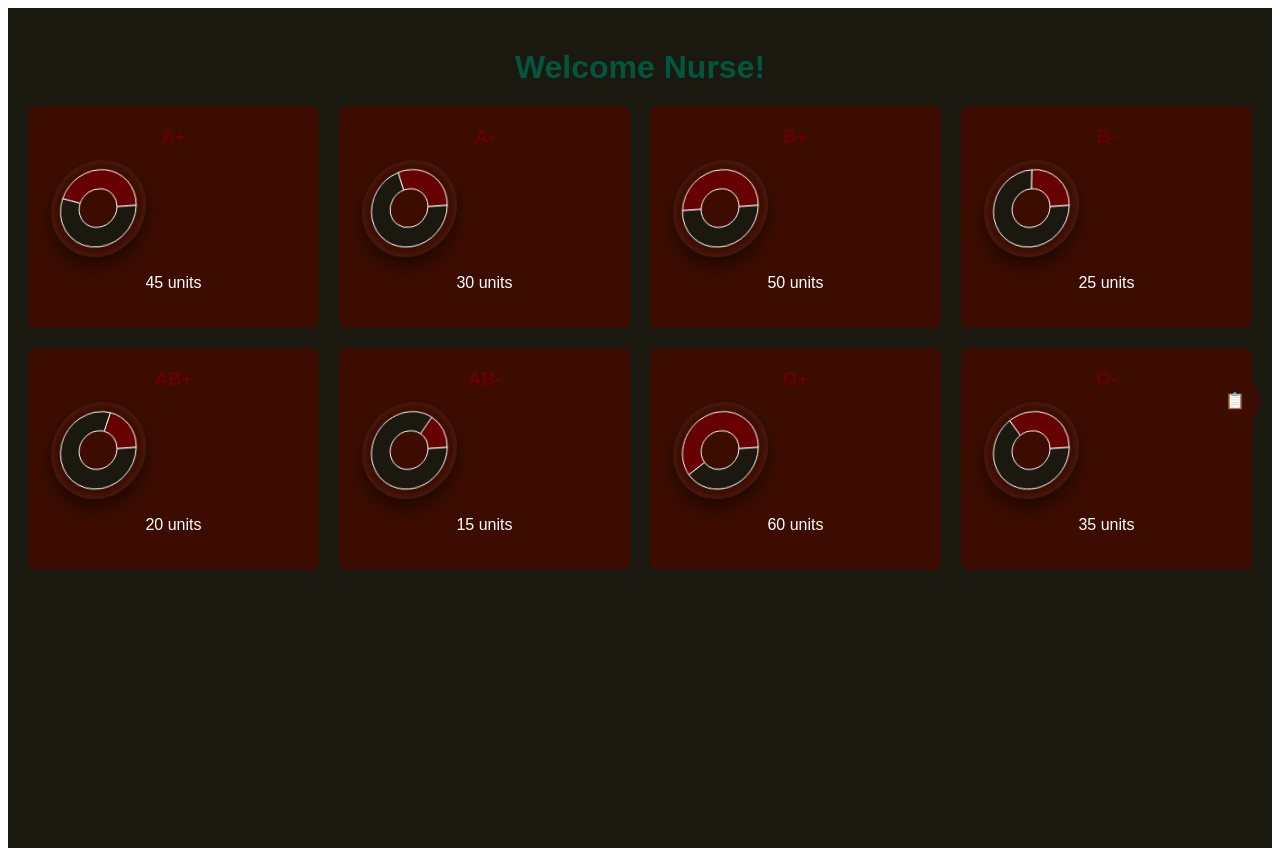
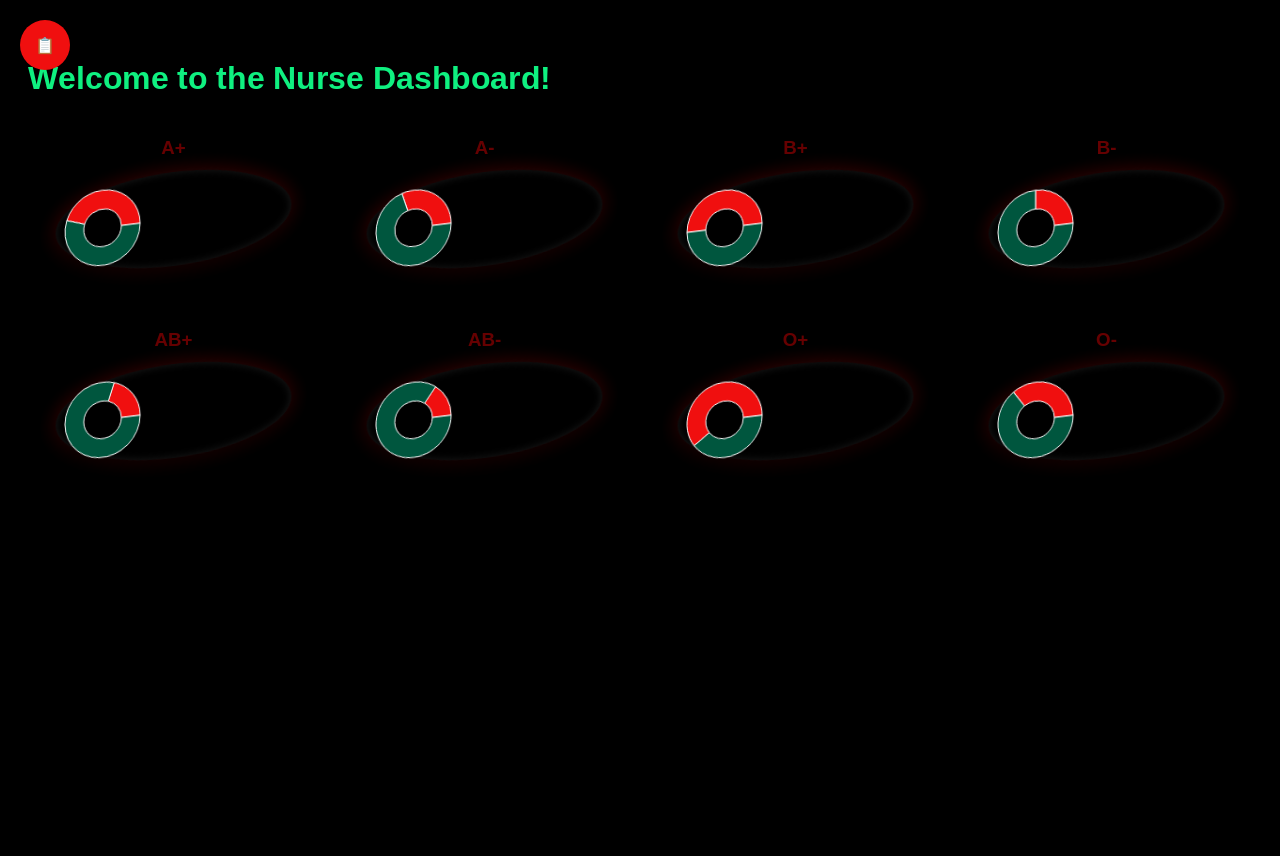
Before and after one commit to Jahnavi-verma/blood-bank, a Next.js app: page /Nurse in a window 1280 px wide. Built offline with nearby package versions, Linux system fonts and the light colour scheme.

Commit message:
making nurse ui better.

```diff
--- /dev/null
+++ b/src/app/Nurse/BlurText.tsx
@@ -0,0 +1,125 @@
+import { motion, Transition } from 'motion/react';
+import { useEffect, useRef, useState, useMemo } from 'react';
+
+type BlurTextProps = {
+  text?: string;
+  delay?: number;
+  className?: string;
+  animateBy?: 'words' | 'letters';
+  direction?: 'top' | 'bottom';
+  threshold?: number;
+  rootMargin?: string;
+  animationFrom?: Record<string, string | number>;
+  animationTo?: Array<Record<string, string | number>>;
+  easing?: (t: number) => number;
+  onAnimationComplete?: () => void;
+  stepDuration?: number;
+};
+
+const buildKeyframes = (
+  from: Record<string, string | number>,
+  steps: Array<Record<string, string | number>>
+): Record<string, Array<string | number>> => {
+  const keys = new Set<string>([...Object.keys(from), ...steps.flatMap(s => Object.keys(s))]);
+
+  const keyframes: Record<string, Array<string | number>> = {};
+  keys.forEach(k => {
+    keyframes[k] = [from[k], ...steps.map(s => s[k])];
+  });
+  return keyframes;
+};
+
+const BlurText: React.FC<BlurTextProps> = ({
+  text = '',
+  delay = 200,
+  className = '',
+  animateBy = 'words',
+  direction = 'top',
+  threshold = 0.1,
+  rootMargin = '0px',
+  animationFrom,
+  animationTo,
+  easing = (t: number) => t,
+  onAnimationComplete,
+  stepDuration = 0.35
+}) => {
+  const elements = animateBy === 'words' ? text.split(' ') : text.split('');
+  const [inView, setInView] = useState(false);
+  const ref = useRef<HTMLParagraphElement>(null);
+
+  useEffect(() => {
+    if (!ref.current) return;
+    const observer = new IntersectionObserver(
+      ([entry]) => {
+        if (entry.isIntersecting) {
+          setInView(true);
+          observer.unobserve(ref.current as Element);
+        }
+      },
+      { threshold, rootMargin }
+    );
+    observer.observe(ref.current);
+    return () => observer.disconnect();
+  }, [threshold, rootMargin]);
+
+  const defaultFrom = useMemo(
+    () =>
+      direction === 'top' ? { filter: 'blur(10px)', opacity: 0, y: -50 } : { filter: 'blur(10px)', opacity: 0, y: 50 },
+    [direction]
+  );
+
+  const defaultTo = useMemo(
+    () => [
+      {
+        filter: 'blur(5px)',
+        opacity: 0.5,
+        y: direction === 'top' ? 5 : -5
+      },
+      { filter: 'blur(0px)', opacity: 1, y: 0 }
+    ],
+    [direction]
+  );
+
+  const fromSnapshot = animationFrom ?? defaultFrom;
+  const toSnapshots = animationTo ?? defaultTo;
+
+  const stepCount = toSnapshots.length + 1;
+  const totalDuration = stepDuration * (stepCount - 1);
+  const times = Array.from({ length: stepCount }, (_, i) => (stepCount === 1 ? 0 : i / (stepCount - 1)));
+
+  return (
+    <div>
+    <p ref={ref} className={className} style={{ display: 'flex', flexWrap: 'wrap' }}>
+      {elements.map((segment, index) => {
+        const animateKeyframes = buildKeyframes(fromSnapshot, toSnapshots);
+
+        const spanTransition: Transition = {
+          duration: totalDuration,
+          times,
+          delay: (index * delay) / 1000,
+          ease: easing
+        };
+
+        return (
+          <motion.span
+            key={index}
+            initial={fromSnapshot}
+            animate={inView ? animateKeyframes : fromSnapshot}
+            transition={spanTransition}
+            onAnimationComplete={index === elements.length - 1 ? onAnimationComplete : undefined}
+            style={{
+              display: 'inline-block',
+              willChange: 'transform, filter, opacity'
+            }}
+          >
+            {segment === ' ' ? '\u00A0' : segment}
+            {animateBy === 'words' && index < elements.length - 1 && '\u00A0'}
+          </motion.span>
+        );
+      })}
+    </p>
+    </div>
+  );
+};
+
+export default BlurText;
--- a/src/app/Nurse/Dashboard.css
+++ b/src/app/Nurse/Dashboard.css
@@ -1,65 +1,22 @@
+body {
+ background-color: #000000; /* black */
+}
 .dashboard {
   font-family: Arial, sans-serif;
-  background-color: #1B1810;
-  color: #FFFFFF; /* Added white */
+  background-color: #000000; /* Black */
+  color: #FFFFFF; /* White */
   padding: 20px;
   min-height: 100vh;
   position: relative;
   overflow: hidden;
 }
 
-/* Orb Background */
-.orb-background {
-  position: absolute;
-  top: 0;
-  left: 0;
-  width: 100%;
-  height: 100%;
-  z-index: -1;
-}
-
-.orb {
-  position: absolute;
-  border-radius: 50%;
-  background: radial-gradient(circle, rgba(102, 0, 1, 0.3), transparent);
-  animation: float 6s ease-in-out infinite;
-}
-
-.orb1 {
-  width: 200px;
-  height: 200px;
-  top: 10%;
-  left: 10%;
-  animation-delay: 0s;
-}
-
-.orb2 {
-  width: 150px;
-  height: 150px;
-  top: 50%;
-  right: 10%;
-  animation-delay: 2s;
-}
-
-.orb3 {
-  width: 100px;
-  height: 100px;
-  bottom: 20%;
-  left: 50%;
-  animation-delay: 4s;
-}
-
-@keyframes float {
-  0%, 100% { transform: translateY(0px); }
-  50% { transform: translateY(-20px); }
-}
-
 /* Side Dock */
 .side-dock {
   position: fixed;
-  right: 20px;
-  top: 50%;
-  transform: translateY(-50%);
+  left: 20px; /* Top left */
+  top: 20px; /* Top left */
+  transform: none;
   display: flex;
   flex-direction: column;
   gap: 10px;
@@ -67,8 +24,8 @@
 }
 
 .dock-item {
-  background-color: #3D0C01;
-  color: #FFFFFF;
+  background-color: #f00f0f; /* Red */
+  color: #FFFFFF; /* White */
   border-radius: 50%;
   width: 50px;
   height: 50px;
@@ -81,13 +38,20 @@
 
 .dock-item:hover {
   transform: scale(1.1);
-  background-color: #660001;
+  background-color: #0f0ff0; /* Blue */
 }
 
-.dashboard h1 {
+.dashboard h1{
   text-align: center;
-  color: #00563E;
+  color: #0ff080; /* Dark green */
   margin-bottom: 20px;
+}
+
+.dashboard .blur-text {
+  text-align: center;
+  color: #0ff080; /* Dark green */
+  margin-bottom: 20px;
+
 }
 
 .content {
@@ -100,17 +64,17 @@
 .charts {
   flex: 2;
   display: grid;
-  grid-template-columns: repeat(auto-fit, minmax(250px, 1fr)); /* Further adjusted for larger charts */
+  grid-template-columns: repeat(auto-fit, minmax(250px, 1fr));
   gap: 20px;
 }
 
 /* Spotlight Card Effect */
 .spotlight-card {
-  background-color: #3D0C01;
-  padding: 20px; /* Further increased padding */
+  background-color: transparent; /* Transparent holder */
+  padding: 20px;
   border-radius: 8px;
   text-align: center;
-  color: #FFFFFF;
+  color: #FFFFFF; /* White */
   position: relative;
   overflow: hidden;
   transition: box-shadow 0.3s;
@@ -134,30 +98,52 @@
 }
 
 .spotlight-card:hover {
-  box-shadow: 0 0 20px rgba(102, 0, 1, 0.5);
+  box-shadow: 0 0 20px rgba(15, 15, 240, 0.5); /* Blue glow */
 }
 
 .spotlight-card h3 {
   margin: 0 0 10px 0;
-  color: #660001;
+  color: #660001; /* Dark red */
 }
 
-/* 3D Pie Chart Effect */
-.pie-chart-3d {
+/* 3D Chart Effect */
+.chart-3d-wrapper {
   position: relative;
   transform-style: preserve-3d;
-  perspective: 1000px;
-}
-
-.pie-chart-3d > div {
-  transform: rotateX(15deg) rotateY(-15deg);
-  box-shadow: 0 10px 20px rgba(0, 0, 0, 0.5), inset 0 0 10px rgba(255, 255, 255, 0.1);
-  border-radius: 50%;
+  perspective: 1200px; /* Enhanced perspective for better 3D depth */
+  transform: rotateX(20deg) rotateY(-20deg); /* Stronger angle for height simulation */
+  border-radius: 50%; /* Ensures circular shape */
+  box-shadow:
+    0 10px 30px rgba(0, 0, 0, 0.8), /* Bottom shadow for height */
+    0 0 20px rgba(240, 15, 15, 0.3), /* Glow for 3D effect */
+    inset 0 0 10px rgba(255, 255, 255, 0.1); /* Inner highlight for depth */
   transition: transform 0.3s;
 }
 
-.pie-chart-3d:hover > div {
-  transform: rotateX(0deg) rotateY(0deg);
+.chart-3d-wrapper:hover {
+  transform: rotateX(10deg) rotateY(-10deg); /* Slight flatten on hover for interaction */
+}
+
+/* Amount Tooltip */
+.amount-tooltip {
+  position: absolute;
+  top: 50%;
+  left: 50%;
+  transform: translate(-50%, -50%);
+  background-color: rgba(0, 0, 0, 0.8); /* Semi-transparent black */
+  color: #FFFFFF; /* White */
+  padding: 5px 10px;
+  border-radius: 4px;
+  border: 1px solid #0f0ff0; /* Blue border */
+  font-size: 12px;
+  opacity: 0; /* Hidden by default */
+  pointer-events: none;
+  transition: opacity 0.3s;
+  z-index: 5;
+}
+
+.spotlight-card:hover .amount-tooltip {
+  opacity: 1; /* Show on hover over the card (which includes the chart) */
 }
 
 /* Form Modal */
@@ -167,7 +153,7 @@
   left: 0;
   width: 100%;
   height: 100%;
-  background-color: rgba(0, 0, 0, 0.8); /* Added black overlay */
+  background-color: rgba(0, 0, 0, 0.8); /* Black overlay */
   display: flex;
   align-items: center;
   justify-content: center;
@@ -175,15 +161,16 @@
 }
 
 .form-section {
-  background-color: #3D0C01;
+  background-color: #000000; /* Black */
   padding: 20px;
   border-radius: 8px;
-  color: #FFFFFF;
+  color: #FFFFFF; /* White */
   width: 300px;
+  border: 2px solid #0f0ff0; /* Blue border */
 }
 
 .form-section h2 {
-  color: #660001;
+  color: #660001; /* Dark red */
   margin-bottom: 20px;
 }
 
@@ -196,22 +183,22 @@
 label {
   display: block;
   margin-bottom: 10px;
-  color: #FFFFFF;
+  color: #FFFFFF; /* White */
 }
 
 input, select {
   width: 100%;
   padding: 8px;
   margin-top: 5px;
-  border: 1px solid #00563E;
+  border: 1px solid #0f0ff0; /* Blue border */
   border-radius: 4px;
-  background-color: #1B1810;
-  color: #FFFFFF;
+  background-color: #000000; /* Black */
+  color: #FFFFFF; /* White */
 }
 
 button {
-  background-color: #660001;
-  color: #FFFFFF;
+  background-color: #f00f0f; /* Red */
+  color: #FFFFFF; /* White */
   border: none;
   padding: 10px;
   width: 100%;
@@ -221,7 +208,7 @@
 }
 
 button:hover {
-  background-color: #00563E;
+  background-color: #0ff080; /* Cyan-green */
 }
 
 @media (max-width: 768px) {
@@ -229,13 +216,13 @@
     flex-direction: column;
   }
   .charts {
-    grid-template-columns: repeat(auto-fit, minmax(200px, 1fr)); /* Adjusted for mobile */
+    grid-template-columns: repeat(auto-fit, minmax(200px, 1fr));
   }
   .side-dock {
     bottom: 20px;
     top: auto;
-    right: 50%;
-    transform: translateX(50%);
+    left: 20px; /* Adjusted for mobile, keeping top-left */
+    transform: none;
     flex-direction: row;
   }
 }
--- a/src/app/Nurse/page.tsx
+++ b/src/app/Nurse/page.tsx
@@ -1,7 +1,8 @@
 'use client';
-import React, { useState, useEffect, useRef } from 'react';
+import React, { useState } from 'react';
 import { PieChart, Pie, Cell } from 'recharts'; // For pie charts
 import './Dashboard.css'; // Import the CSS file
+import BlurText from "./BlurText";
 
 const Dashboard: React.FC = () => {
   const [requestType, setRequestType] = useState<'emergency' | 'surgery'>('emergency');
@@ -25,8 +26,6 @@
   const handleSubmit = (e: React.FormEvent) => {
     e.preventDefault();
     // Handle form submission (e.g., send to API)
-    console.log({ requestType, bloodType, amount, nurseId });
-    alert('Blood request submitted!');
     setIsFormOpen(false); // Close form after submit
   };
 
@@ -38,24 +37,29 @@
     e.currentTarget.style.setProperty('--x', `${x}%`);
     e.currentTarget.style.setProperty('--y', `${y}%`);
   };
+  const handleAnimationComplete = () => {
+  console.log('Animation completed!');
+};
+
 
   return (
     <div className="dashboard">
-      {/* Orb Background */}
-      <div className="orb-background">
-        <div className="orb orb1"></div>
-        <div className="orb orb2"></div>
-        <div className="orb orb3"></div>
-      </div>
-
       {/* Side Navigation Dock */}
       <div className="side-dock">
         <div className="dock-item" onClick={() => setIsFormOpen(!isFormOpen)}>
           <span>📋</span> {/* Icon for Request */}
         </div>
       </div>
-
-      <h1>Welcome Nurse!</h1>
+      <h1>
+      <BlurText
+        className="blur-text"
+        text="Welcome to the Nurse Dashboard!"
+        delay={150}
+        animateBy="letters"
+        direction="top"
+        onAnimationComplete={handleAnimationComplete}
+      />
+      </h1>
       <div className="content">
         <div className="charts">
           {bloodData.map((data, index) => (
@@ -65,7 +69,7 @@
               onMouseMove={handleMouseMove}
             >
               <h3>{data.type}</h3>
-              <div className="pie-chart-3d">
+              <div className="chart-3d-wrapper">
                 <PieChart width={100} height={100}>
                   <Pie
                     data={[
@@ -79,12 +83,12 @@
                     fill="#8884d8"
                     dataKey="value"
                   >
-                    <Cell fill="#660001" /> {/* Available */}
-                    <Cell fill="#1B1810" /> {/* Unavailable */}
+                    <Cell fill="#f00f0f" /> {/* Available */}
+                    <Cell fill="#00563e" /> {/* Unavailable */}
                   </Pie>
                 </PieChart>
               </div>
-              <p>{data.available} units</p>
+              <div className="amount-tooltip">{data.available} units</div>
             </div>
           ))}
         </div>
--- a/src/app/globals.css
+++ b/src/app/globals.css
@@ -1,4 +1,7 @@
 /* keep existing rules you already have, then add/update these */
+body {
+ background-color: #000000; /* black */
+}
 
 .page-root {
   min-height: 100vh;
--- a/src/app/login/login.css
+++ b/src/app/login/login.css
@@ -1,15 +1,15 @@
 @import url('https://rsms.me/inter/inter-ui.css');
 ::selection {
-  background: #2D2F36;
+  background: #1b1810;
 }
 ::-webkit-selection {
-  background: #2D2F36;
+  background: #1b1810;
 }
 ::-moz-selection {
-  background: #2D2F36;
+  background: #1b1810;
 }
 body {
-  background: white;
+  background: rgb(0, 0, 0);
   font-family: 'Inter UI', sans-serif;
   margin: 0;
   padding: 20px;
--- a/src/app/login/page.tsx
+++ b/src/app/login/page.tsx
@@ -66,7 +66,7 @@
                 y2="193.49992"
                 gradientUnits="userSpaceOnUse">
                 <stop
-                  style={{ stopColor: '#ff00ff' }}
+                  style={{ stopColor: '#0f0ff0' }}
                   offset="0"
                   id="stop876" />
                 <stop
```
Also changed, not shown: src/app/page.tsx (+6 -2 lines), 1 other file (tests, documents, lock files or other folders).
